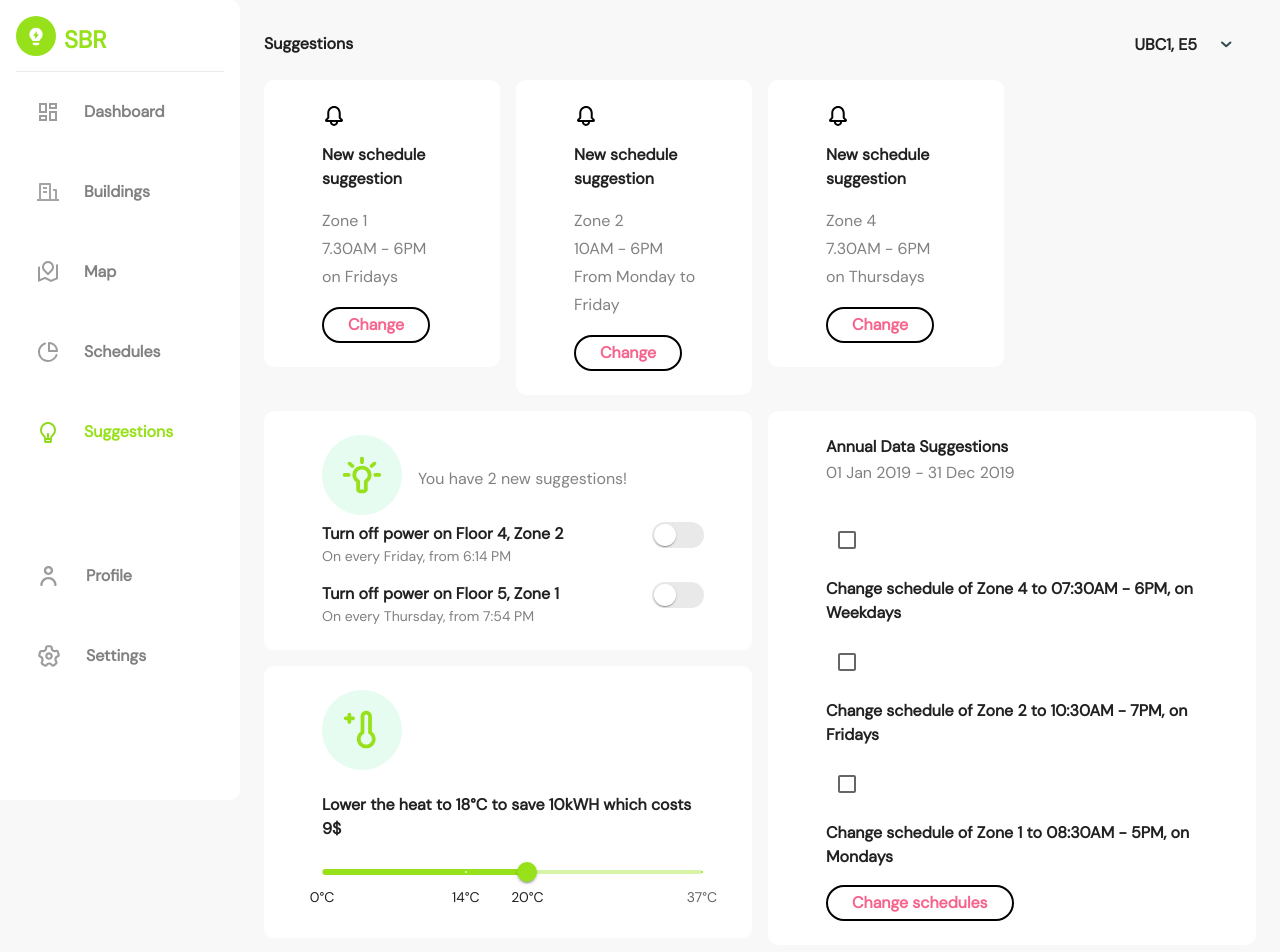
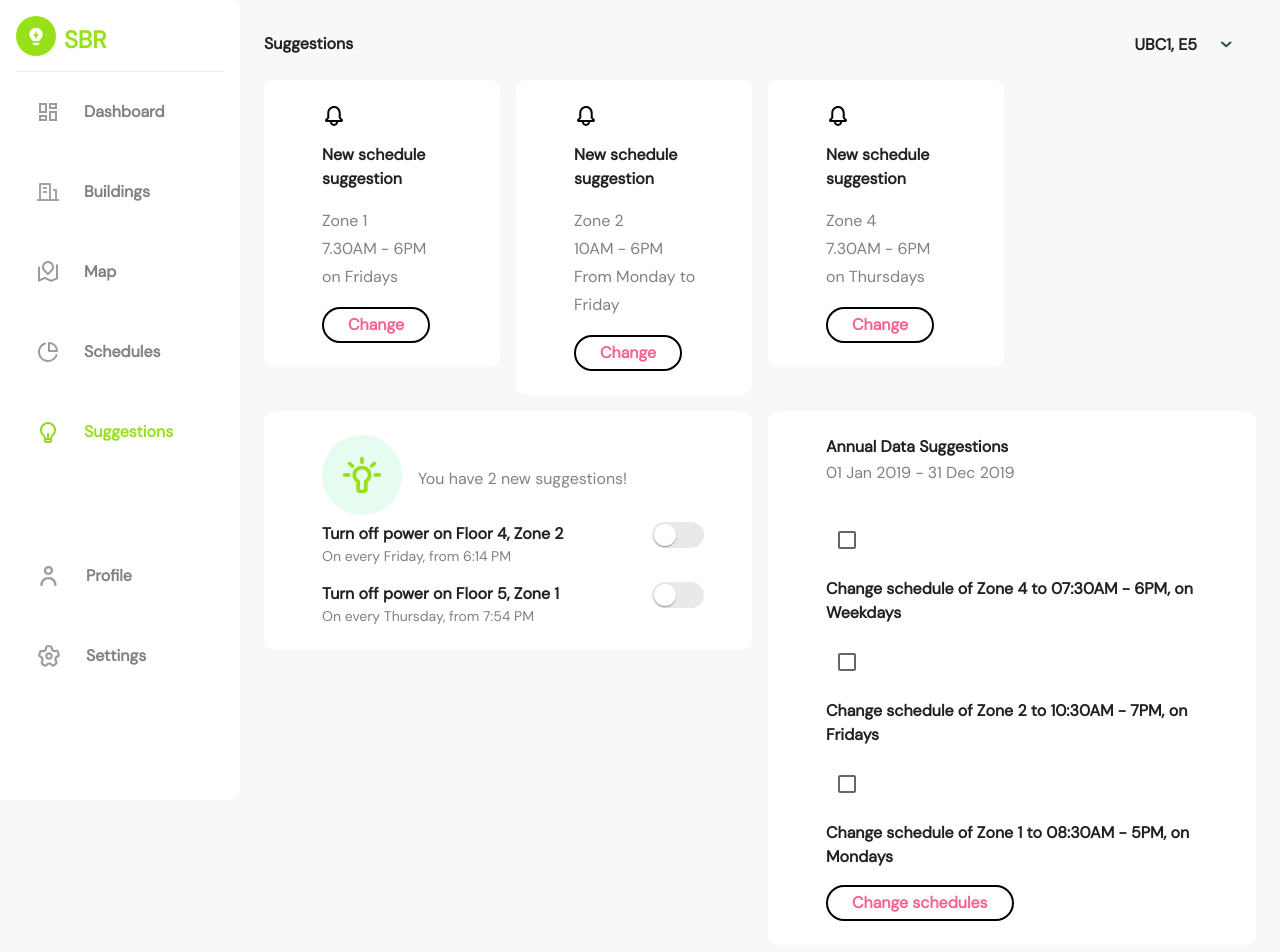
Before and after one commit to GeorgianaL/smart-bill-reducer, a React (Create React App) app: page /suggestions in a window 1280 px wide. Shown: the top 952 px of the page. Built offline with nearby package versions, Linux system fonts and the light colour scheme; data requests are answered from the project's data file; what react-image-annotation would draw is missing.

Commit message:
Comment unused widget.

```diff
--- a/src/features/suggestions/index.jsx
+++ b/src/features/suggestions/index.jsx
@@ -22,9 +22,9 @@ const Suggestions = () => (
           <Grid item>
             <NotificationsCard notifications={notifications} />
           </Grid>
-          <Grid item>
+          {/* <Grid item>
             <HeatControllerCard />
-          </Grid>
+          </Grid> */}
         </Grid>
       </Grid>
       <Grid item xs={12} sm={6}>
```
